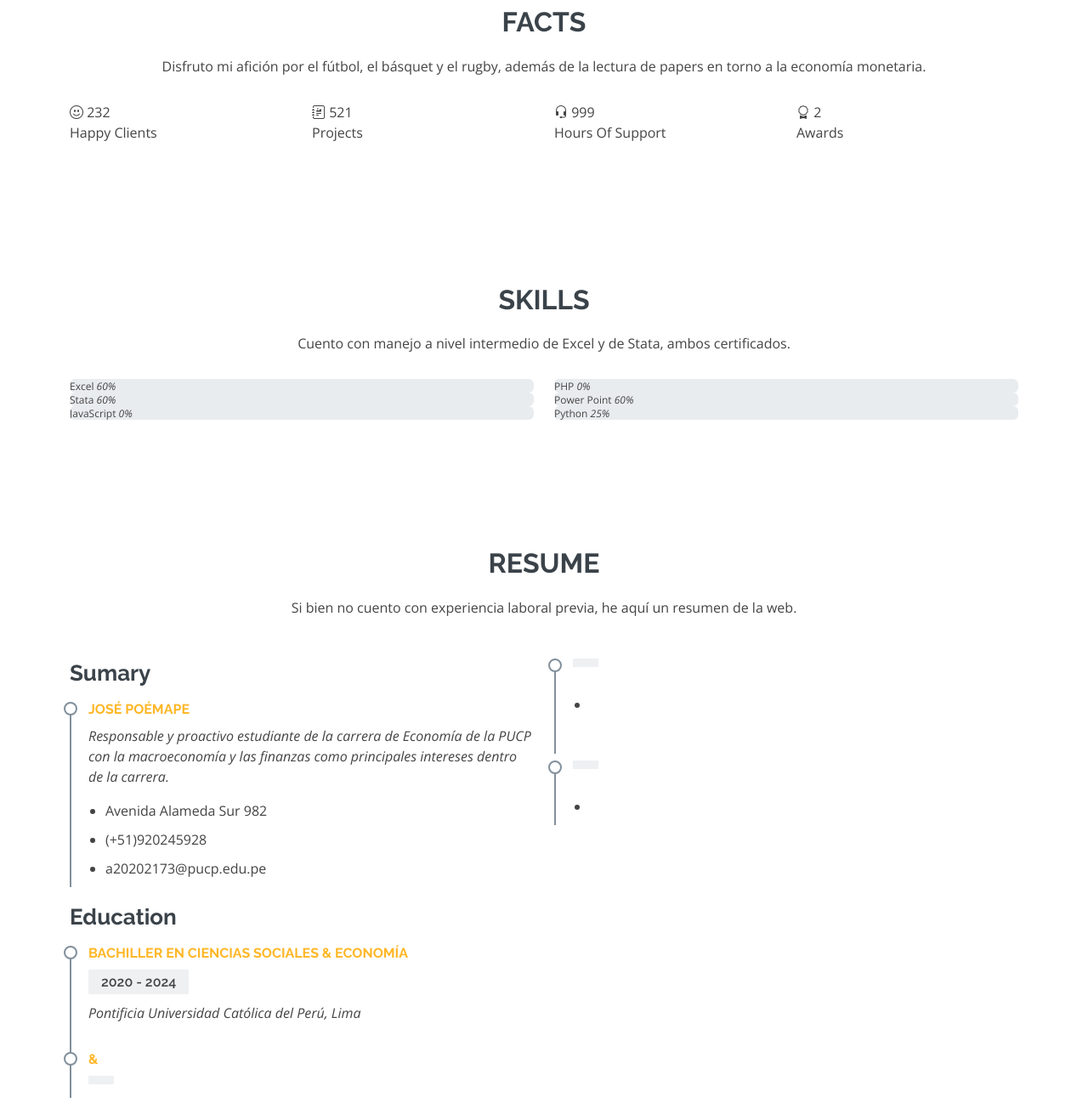
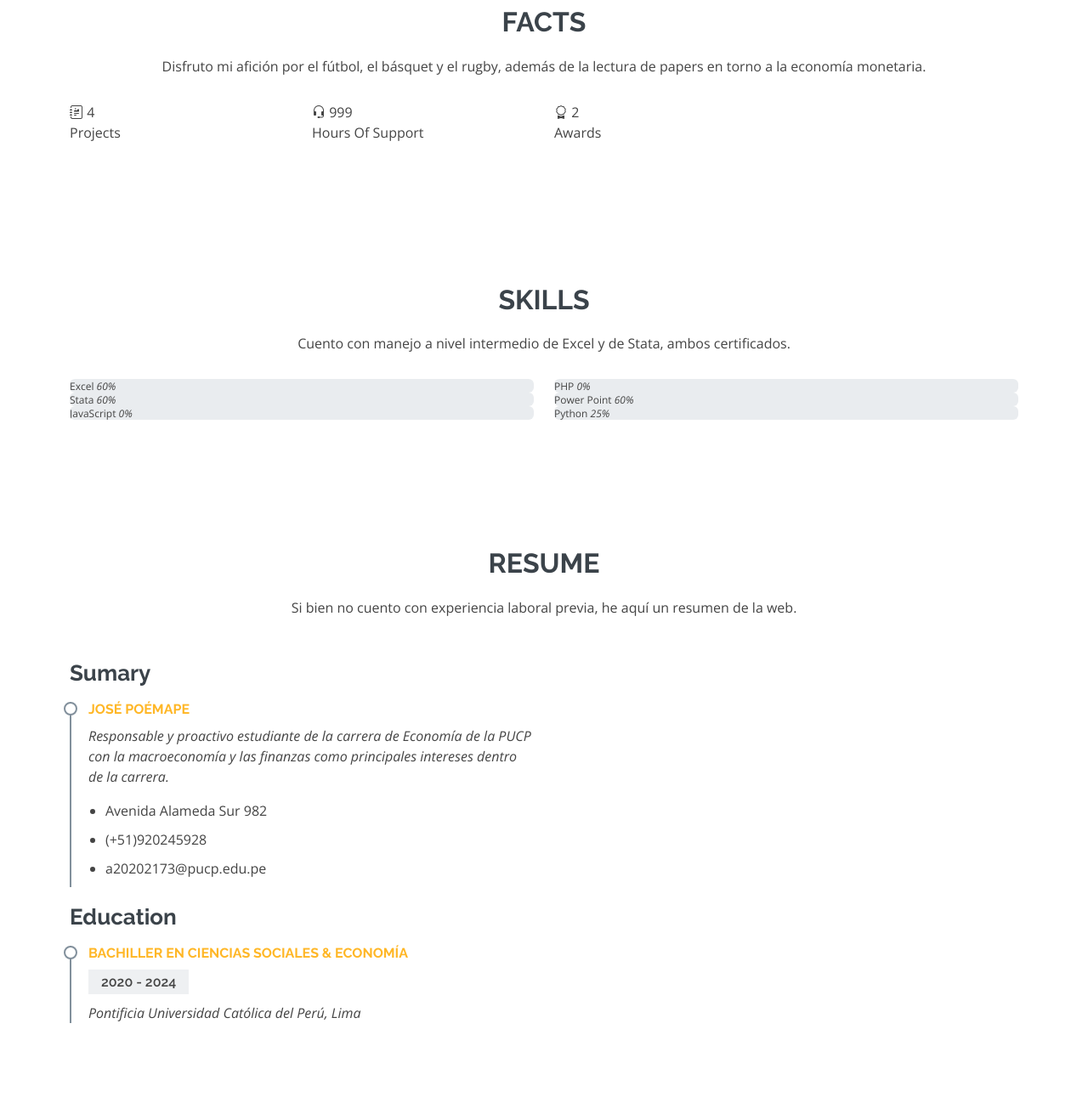
Before and after one commit to JosePoemape/JosePoemape_CV, a plain HTML site: page index.html in a window 1280 px wide. Shown: the part 1540-2851 px from the top of the page at 85% size. Drawn offline with nearby package versions, Linux system fonts and the light colour scheme.

Commit message:
Update index.html

```diff
--- a/index.html
+++ b/index.html
@@ -129,18 +129,12 @@
 
         <div class="row">
 
-          <div class="col-lg-3 col-md-6">
-            <div class="count-box">
-              <i class="bi bi-emoji-smile"></i>
-              <span data-purecounter-start="0" data-purecounter-end="232" data-purecounter-duration="1" class="purecounter"></span>
-              <p>Happy Clients</p>
-            </div>
-          </div>
+
 
           <div class="col-lg-3 col-md-6 mt-5 mt-md-0">
             <div class="count-box">
               <i class="bi bi-journal-richtext"></i>
-              <span data-purecounter-start="0" data-purecounter-end="521" data-purecounter-duration="1" class="purecounter"></span>
+              <span data-purecounter-start="0" data-purecounter-end="4" data-purecounter-duration="1" class="purecounter"></span>
               <p>Projects</p>
             </div>
           </div>
@@ -261,33 +255,6 @@
               <p><em>Pontificia Universidad Católica del Perú, Lima</em></p>
               <p></p>
             </div>
-            <div class="resume-item">
-              <h4> &amp; </h4>
-              <h5></h5>
-              <p><em></em></p>
-              <p></p>
-            </div>
-          </div>
-          <div class="col-lg-6">
-            <h3 class="resume-title"></h3>
-            <div class="resume-item">
-              <h4></h4>
-              <h5></h5>
-              <p><em> </em></p>
-              <ul>
-                <li></li>
-              </ul>
-            </div>
-            <div class="resume-item">
-              <h4></h4>
-              <h5></h5>
-              <p><em></em></p>
-              <ul>
-                <li></li>
-              </ul>
-            </div>
-          </div>
-        </div>
 
       </div>
     </section><!-- End Resume Section -->
```
